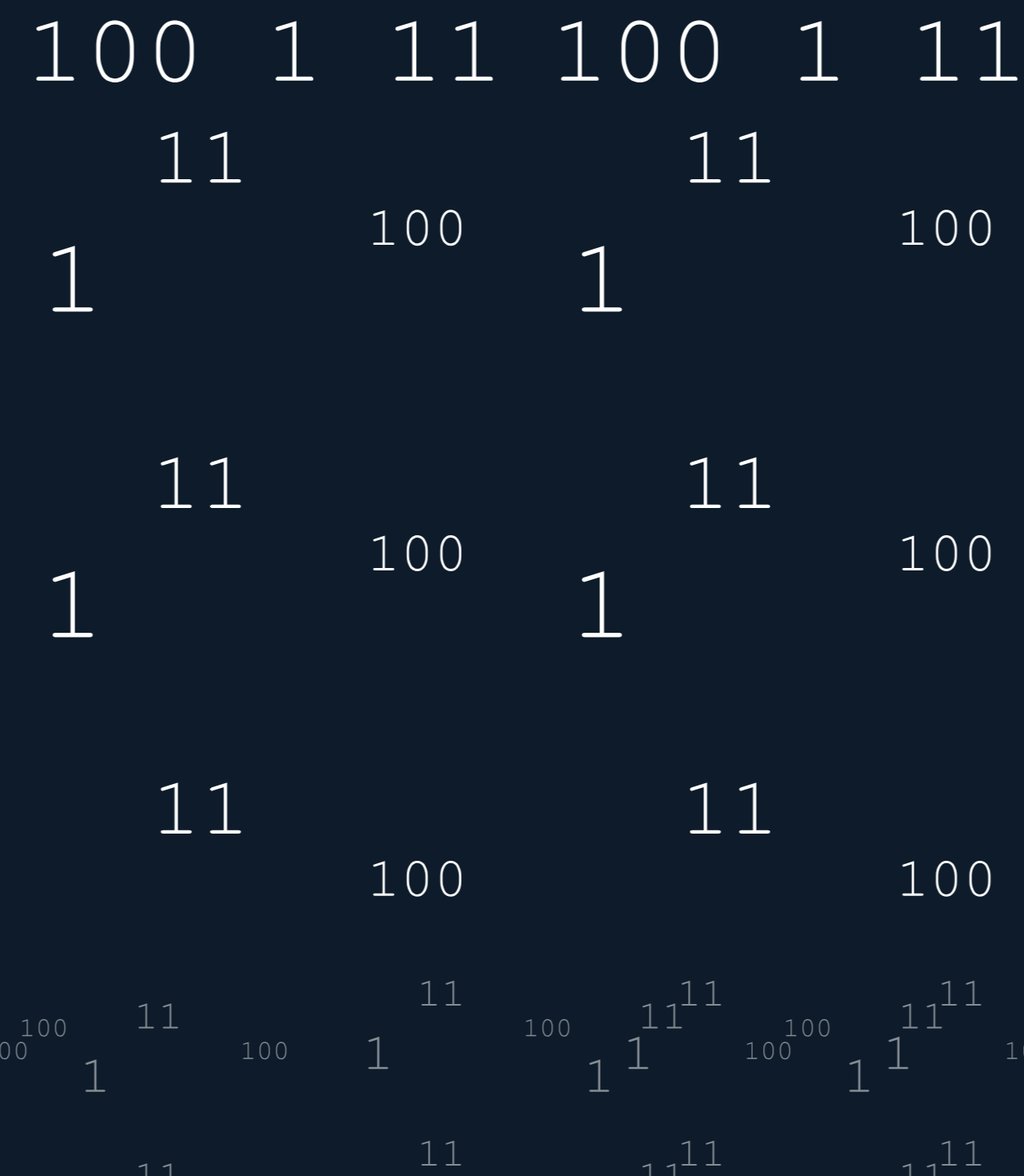
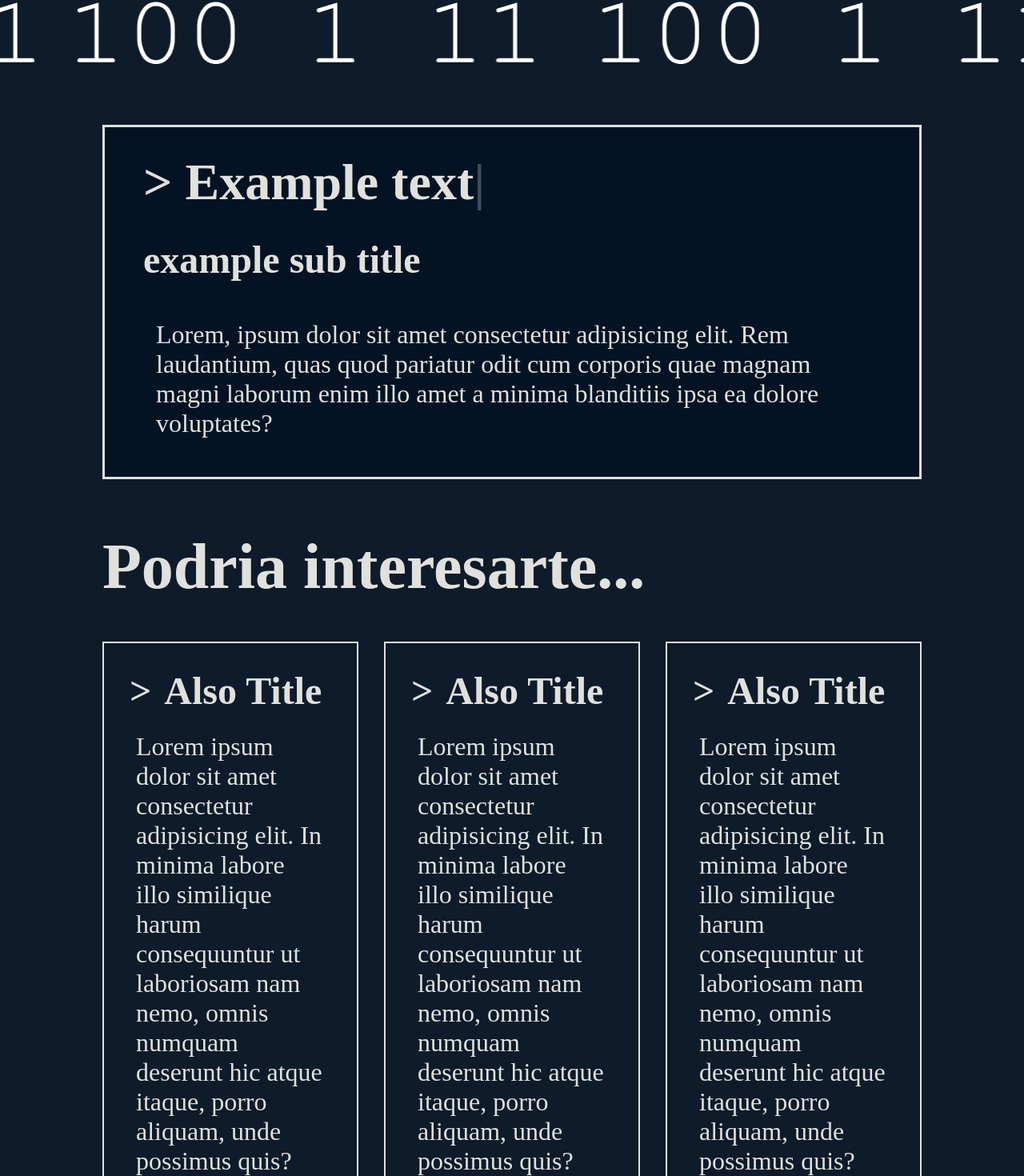
Before and after one commit to laaledesiempre/blog, a React (Create React App) app: page / in a window 1280 px wide. Shown: the part 178-1648 px from the top of the page at 80% size. Built offline with nearby package versions, Linux system fonts and the light colour scheme.

Commit message:
working on footer and articles template

```diff
--- a/src/components/App.jsx
+++ b/src/components/App.jsx
@@ -3,6 +3,7 @@ import { Header } from "./main/Header.jsx"
 import {Background} from "./main/Background.jsx"
 import {NumbersBanner} from "./main/NumbersBanner.jsx"
 import {Footer} from "./main/Footer.jsx"
+import { Article } from "../pages/Article.jsx"
 
 export const App = () => {
   return (
@@ -10,7 +11,7 @@ export const App = () => {
     <Background/>
     <Header/>
     <NumbersBanner/>
-    <Footer/>
+    <Article/>
     </>
   )
 }
--- a/src/components/main/Footer.jsx
+++ b/src/components/main/Footer.jsx
@@ -5,9 +5,9 @@ export const Footer = () => {
     <>
       <footer>
         <div className="footer-background">
-          <div className="footer-layer1">
-          <svg version="1.1" className="footer-layer1-item footer-background-item" xmlns="http://www.w3.org/2000/svg" xmlns:xlink="http://www.w3.org/1999/xlink" x="0px" y="0px"
-	 viewBox="0 0 547 446" enable-background="new 0 0 547 446" xml:space="preserve">
+{  /*        <div className="footer-layer1">
+          <svg version="1.1" className="footer-layer1-item footer-background-item" xmlns="http://www.w3.org/2000/svg" xmlnsXlink="http://www.w3.org/1999/xlink" x="0px" y="0px"
+	 viewBox="0 0 547 446" enable-background="new 0 0 547 446" xmlSpace="preserve">
 <g>
 	<path fill="#FFFFFF" d="M374.059,21.199v25.409h6.16c0.428,0,0.734,0.082,0.919,0.246c0.186,0.165,0.279,0.382,0.279,0.652
 		c0,0.257-0.094,0.472-0.279,0.641c-0.185,0.173-0.491,0.258-0.919,0.258h-14.115c-0.428,0-0.735-0.085-0.92-0.258
@@ -251,8 +251,8 @@ export const Footer = () => {
 		c0.555,0.35,1.181,0.525,1.881,0.525c1.359,0,2.428-0.703,3.205-2.105c0.776-1.404,1.165-3.039,1.165-4.903V418.875z"/>
 </g>
 </svg>
-     <svg version="1.1" className="footer-layer1-item footer-background-item" xmlns="http://www.w3.org/2000/svg" xmlns:xlink="http://www.w3.org/1999/xlink" x="0px" y="0px"
-	 viewBox="0 0 547 446" enable-background="new 0 0 547 446" xml:space="preserve">
+     <svg version="1.1" className="footer-layer1-item footer-background-item" xmlns="http://www.w3.org/2000/svg" xmlnsXlink="http://www.w3.org/1999/xlink" x="0px" y="0px"
+	 viewBox="0 0 547 446" enable-background="new 0 0 547 446" xmlSpace="preserve">
 <g>
 	<path fill="#FFFFFF" d="M374.059,21.199v25.409h6.16c0.428,0,0.734,0.082,0.919,0.246c0.186,0.165,0.279,0.382,0.279,0.652
 		c0,0.257-0.094,0.472-0.279,0.641c-0.185,0.173-0.491,0.258-0.919,0.258h-14.115c-0.428,0-0.735-0.085-0.92-0.258
@@ -496,10 +496,10 @@ export const Footer = () => {
 		c0.555,0.35,1.181,0.525,1.881,0.525c1.359,0,2.428-0.703,3.205-2.105c0.776-1.404,1.165-3.039,1.165-4.903V418.875z"/>
 </g>
 </svg>
-          </div>
+  </div>*/}
           <div className="footer-layer2">
-          <svg version="1.1" className="footer-layer2-item footer-background-item" xmlns="http://www.w3.org/2000/svg" xmlns:xlink="http://www.w3.org/1999/xlink" x="0px" y="0px"
-	opacity="0.5" viewBox="0 0 943 446" enable-background="new 0 0 943 446" xml:space="preserve">
+          <svg version="1.1" className="footer-layer2-item footer-background-item" xmlns="http://www.w3.org/2000/svg" xmlnsXlink="http://www.w3.org/1999/xlink" x="0px" y="0px"
+	opacity="0.5" viewBox="0 0 943 446" enable-background="new 0 0 943 446" xmlSpace="preserve">
 <path fill="#FFFFFF" d="M556.438,49.896v21.528h5.219c0.362,0,0.622,0.069,0.779,0.208c0.156,0.14,0.236,0.324,0.236,0.553
 	c0,0.218-0.08,0.399-0.236,0.543c-0.157,0.146-0.417,0.219-0.779,0.219h-11.959c-0.363,0-0.623-0.072-0.78-0.219
 	c-0.157-0.144-0.235-0.325-0.235-0.543c0-0.229,0.078-0.413,0.235-0.553c0.157-0.139,0.417-0.208,0.78-0.208h5.218V51.998
@@ -1233,8 +1233,8 @@ export const Footer = () => {
 	c0,0.979,0.138,1.894,0.413,2.74c0.275,0.848,0.591,1.523,0.945,2.025c0.196,0.279,0.46,0.522,0.789,0.728
 	c0.471,0.297,1.001,0.445,1.593,0.445c1.153,0,2.059-0.596,2.717-1.784c0.658-1.189,0.987-2.574,0.987-4.154V407.836z"/>
 </svg>
-    <svg version="1.1" className="footer-layer2-item footer-background-item" xmlns="http://www.w3.org/2000/svg" xmlns:xlink="http://www.w3.org/1999/xlink" x="0px" y="0px"
-	opacity="0.5" viewBox="0 0 943 446" enable-background="new 0 0 943 446" xml:space="preserve">
+    <svg version="1.1" className="footer-layer2-item footer-background-item" xmlns="http://www.w3.org/2000/svg" xmlnsXlink="http://www.w3.org/1999/xlink" x="0px" y="0px"
+	opacity="0.5" viewBox="0 0 943 446" enable-background="new 0 0 943 446" xmlSpace="preserve">
 <path fill="#FFFFFF" d="M556.438,49.896v21.528h5.219c0.362,0,0.622,0.069,0.779,0.208c0.156,0.14,0.236,0.324,0.236,0.553
 	c0,0.218-0.08,0.399-0.236,0.543c-0.157,0.146-0.417,0.219-0.779,0.219h-11.959c-0.363,0-0.623-0.072-0.78-0.219
 	c-0.157-0.144-0.235-0.325-0.235-0.543c0-0.229,0.078-0.413,0.235-0.553c0.157-0.139,0.417-0.208,0.78-0.208h5.218V51.998
@@ -1970,8 +1970,8 @@ export const Footer = () => {
 </svg>
           </div>
           <div className="footer-layer3">
-          <svg version="1.1" className="footer-layer3-item footer-background-item" xmlns="http://www.w3.org/2000/svg" xmlns:xlink="http://www.w3.org/1999/xlink" x="0px" y="0px"
-	opacity="0.2" viewBox="0 0 943 446" enable-background="new 0 0 943 446" xml:space="preserve">
+          <svg version="1.1" className="footer-layer3-item footer-background-item" xmlns="http://www.w3.org/2000/svg" xmlnsXlink="http://www.w3.org/1999/xlink" x="0px" y="0px"
+	opacity="0.2" viewBox="0 0 943 446" enable-background="new 0 0 943 446" xmlSpace="preserve">
 <path fill="#FFFFFF" d="M556.438,49.896v21.528h5.219c0.362,0,0.622,0.069,0.779,0.208c0.156,0.14,0.236,0.324,0.236,0.553
 	c0,0.218-0.08,0.399-0.236,0.543c-0.157,0.146-0.417,0.219-0.779,0.219h-11.959c-0.363,0-0.623-0.072-0.78-0.219
 	c-0.157-0.144-0.235-0.325-0.235-0.543c0-0.229,0.078-0.413,0.235-0.553c0.157-0.139,0.417-0.208,0.78-0.208h5.218V51.998
@@ -2705,8 +2705,8 @@ export const Footer = () => {
 	c0,0.979,0.138,1.894,0.413,2.74c0.275,0.848,0.591,1.523,0.945,2.025c0.196,0.279,0.46,0.522,0.789,0.728
 	c0.471,0.297,1.001,0.445,1.593,0.445c1.153,0,2.059-0.596,2.717-1.784c0.658-1.189,0.987-2.574,0.987-4.154V407.836z"/>
 </svg>
-    <svg version="1.1" className="footer-layer3-item footer-background-item" xmlns="http://www.w3.org/2000/svg" xmlns:xlink="http://www.w3.org/1999/xlink" x="0px" y="0px"
-	opacity="0.2" viewBox="0 0 943 446" enable-background="new 0 0 943 446" xml:space="preserve">
+    <svg version="1.1" className="footer-layer3-item footer-background-item" xmlns="http://www.w3.org/2000/svg" xmlnsXlink="http://www.w3.org/1999/xlink" x="0px" y="0px"
+	opacity="0.2" viewBox="0 0 943 446" enable-background="new 0 0 943 446" xmlSpace="preserve">
 <path fill="#FFFFFF" d="M556.438,49.896v21.528h5.219c0.362,0,0.622,0.069,0.779,0.208c0.156,0.14,0.236,0.324,0.236,0.553
 	c0,0.218-0.08,0.399-0.236,0.543c-0.157,0.146-0.417,0.219-0.779,0.219h-11.959c-0.363,0-0.623-0.072-0.78-0.219
 	c-0.157-0.144-0.235-0.325-0.235-0.543c0-0.229,0.078-0.413,0.235-0.553c0.157-0.139,0.417-0.208,0.78-0.208h5.218V51.998
--- a/src/components/main/NumbersBanner.jsx
+++ b/src/components/main/NumbersBanner.jsx
@@ -6,8 +6,8 @@ export const NumbersBanner = () => {
   return (
     <>
      <div className="bannerwrapper">
-  <svg version="1.1" className="numbers-banner-item" xmlns="http://www.w3.org/2000/svg" xmlns:xlink="http://www.w3.org/1999/xlink" x="0px" y="0px"
-	  viewBox="0 0 1008 92.09" enable-background="new 0 0 1008 92.09" xml:space="preserve">
+  <svg version="1.1" className="numbers-banner-item" xmlns="http://www.w3.org/2000/svg" xmlnsXlink="http://www.w3.org/1999/xlink" x="0px" y="0px"
+	  viewBox="0 0 1008 92.09" enable-background="new 0 0 1008 92.09" xmlSpace="preserve">
 <g>
 	<g>
 		<path fill="#FFFFFF" d="M31.382,27.849c-0.8,0.279-1.434,0.543-1.688,0.791c-0.32,0.403-0.533,0.837-0.533,1.303
@@ -91,8 +91,8 @@ export const NumbersBanner = () => {
 	</g>
 </g>
 </svg>
-  <svg version="1.1" className="numbers-banner-item" xmlns="http://www.w3.org/2000/svg" xmlns:xlink="http://www.w3.org/1999/xlink" x="0px" y="0px"
-	  viewBox="0 0 1008 92.09" enable-background="new 0 0 1008 92.09" xml:space="preserve">
+  <svg version="1.1" className="numbers-banner-item" xmlns="http://www.w3.org/2000/svg" xmlnsXlink="http://www.w3.org/1999/xlink" x="0px" y="0px"
+	  viewBox="0 0 1008 92.09" enable-background="new 0 0 1008 92.09" xmlSpace="preserve">
 <g>
 	<g>
 		<path fill="#FFFFFF" d="M31.382,27.849c-0.8,0.279-1.434,0.543-1.688,0.791c-0.32,0.403-0.533,0.837-0.533,1.303
--- /dev/null
+++ b/src/pages/Article.jsx
@@ -0,0 +1,34 @@
+import "../styles/pages/article.css"
+
+export const Article = () => {
+  return (
+    <>
+        <section className="main-article">
+            <article className="main-article-body">
+            <h1 className="main-title">Example text</h1>
+            <h2 className="main-sub-title">example sub title</h2>
+            <p className="article-body">Lorem, ipsum dolor sit amet consectetur adipisicing elit. Rem laudantium, quas quod pariatur odit cum corporis quae magnam magni laborum enim illo amet a minima blanditiis ipsa ea dolore voluptates?</p>
+
+            </article>
+
+        </section>
+        <section className="also-interesting">
+            <h4 className="title-interest">Podria interesarte...</h4>
+            <div className="articles-wrapper">
+                <article className="also-article">
+                    <h3 className="also-t">Also Title</h3>
+                    <p className="also-text">Lorem ipsum dolor sit amet consectetur adipisicing elit. In minima labore illo similique harum consequuntur ut laboriosam nam nemo, omnis numquam deserunt hic atque itaque, porro aliquam, unde possimus quis?</p>
+                </article>
+                <article className="also-article">
+                    <h3 className="also-t">Also Title</h3>
+                    <p className="also-text">Lorem ipsum dolor sit amet consectetur adipisicing elit. In minima labore illo similique harum consequuntur ut laboriosam nam nemo, omnis numquam deserunt hic atque itaque, porro aliquam, unde possimus quis?</p>
+                </article>
+                <article className="also-article">
+                    <h3 className="also-t">Also Title</h3>
+                    <p className="also-text">Lorem ipsum dolor sit amet consectetur adipisicing elit. In minima labore illo similique harum consequuntur ut laboriosam nam nemo, omnis numquam deserunt hic atque itaque, porro aliquam, unde possimus quis?</p>
+                </article>
+            </div>
+        </section>
+    </>
+  )
+}
--- a/src/styles/components/footer.css
+++ b/src/styles/components/footer.css
@@ -27,19 +27,33 @@
     color: var(--pseudo-white);
 }
 .footer-background{
+    position:relative;
     width:200vw;
 }
 .footer-background-item{
     width:200vw;
 }
 .footer-layer1-item{
+    top:0;
+    left:0;
     animation: translateinfinite 6s linear infinite;
+    z-index: -1;
+    position:absolute;
+
   }
 .footer-layer2-item{
     animation: translateinfinite 9s linear infinite;
+    position:absolute;
+    top:0;
+    left:0;
+    z-index: -2;
 }
 .footer-layer3-item{
     animation: translateinfinite 12s linear infinite;
+    position:absolute;
+    top:0;
+    left:0;
+    z-index: -3;
 }
 .footer-layer1{
     display:flex;
--- a/src/styles/components/header.css
+++ b/src/styles/components/header.css
@@ -5,7 +5,7 @@
     width:fit-content;
     justify-content: center;
     align-items: center;
-    font-size: 23px;
+    font-size: 1.5vw;
     column-gap: 0.5rem;
 }
 .title{
--- a/src/styles/index.css
+++ b/src/styles/index.css
@@ -4,7 +4,9 @@
     box-sizing: border-box;
 }
 :root{
+    --darkest-background: #041323;
     --darker-background: #0d1b2a;
+    --darker-background-transparent: rgba(13, 27, 42,0.8);
     --grey-keys: #415a77;
     --pseudo-white: #e0e1dd;
 }
--- /dev/null
+++ b/src/styles/pages/article.css
@@ -0,0 +1,69 @@
+.main-article{
+    background-color: var(--darkest-background);
+    width: 80%;
+    border: 3px solid var(--pseudo-white);
+    margin:4rem auto;
+}
+.main-article-body{
+    margin:1rem;
+}
+.main-title{
+    margin: 2rem;
+    font-size: 4rem;
+    color: var(--pseudo-white)
+}
+.main-title::before{
+    content:">";
+    margin-inline-end:1rem;
+
+}
+.main-title::after{
+    content:"|";
+    font-size: 7vw;
+    animation: 1s titilandum linear infinite;
+    font-size: 4rem;
+    opacity: 0.1;
+}
+.main-sub-title{
+    margin:1rem 2rem;
+    font-size: 3rem;
+    color: var(--pseudo-white)
+}
+.article-body{
+    color:var(--pseudo-white);
+    font-size:2rem;
+    margin:3rem;
+}
+.title-interest{
+    font-size: 5rem;
+    color:var(--pseudo-white);
+    width: 80%;
+    margin: 3rem auto;
+}
+.articles-wrapper{
+    display:flex;
+    width:80%;
+    margin:2rem auto;
+    gap:2rem;
+
+}
+.also-article{
+    flex:1;
+    border: 2px solid var(--pseudo-white);
+    padding:2em;
+}
+.also-t{
+    font-size: 3rem;
+    color: var(--pseudo-white);
+    margin-block-end: 1rem;
+}
+.also-t::before{
+    content:">";
+    margin-inline-end:1rem;
+
+}
+.also-text{
+    font-size: 2rem;
+    color: var(--pseudo-white);
+    padding: 0.5rem;
+}
```
